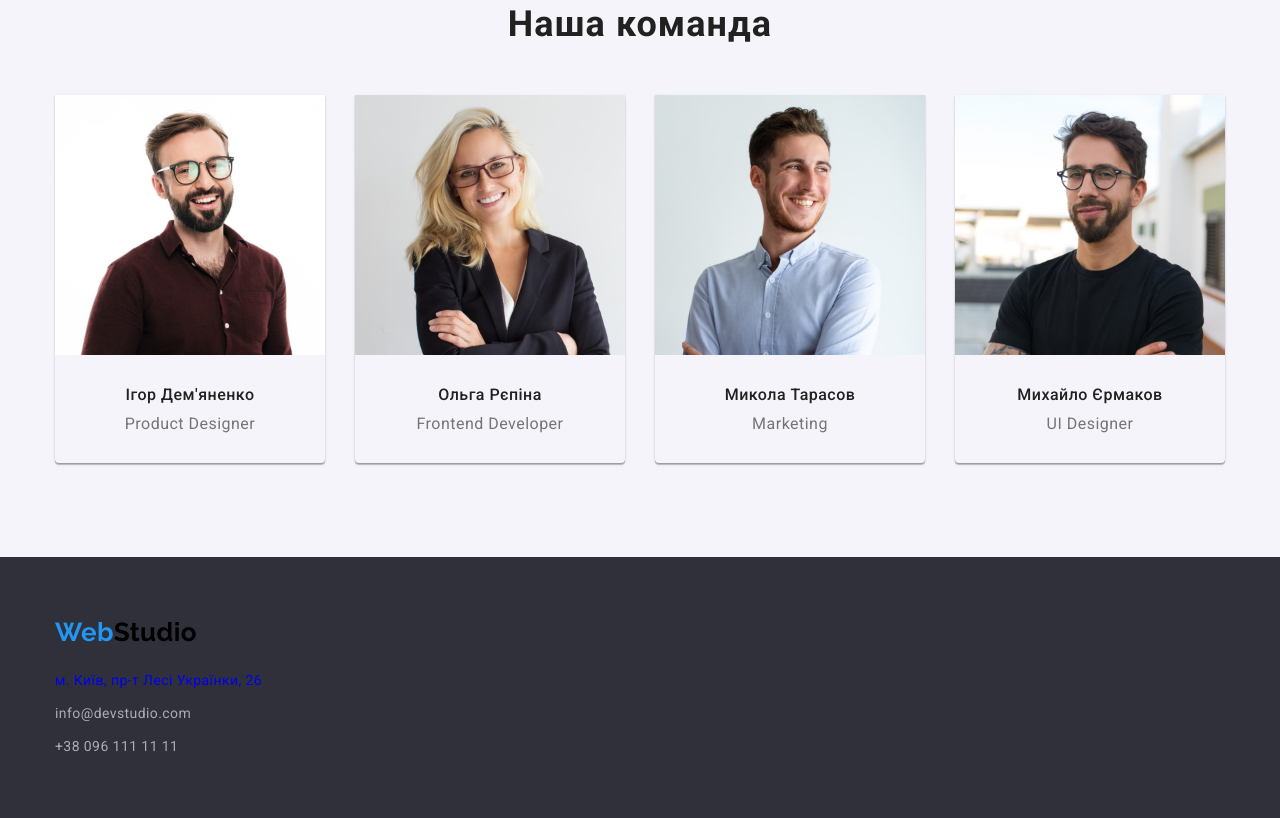
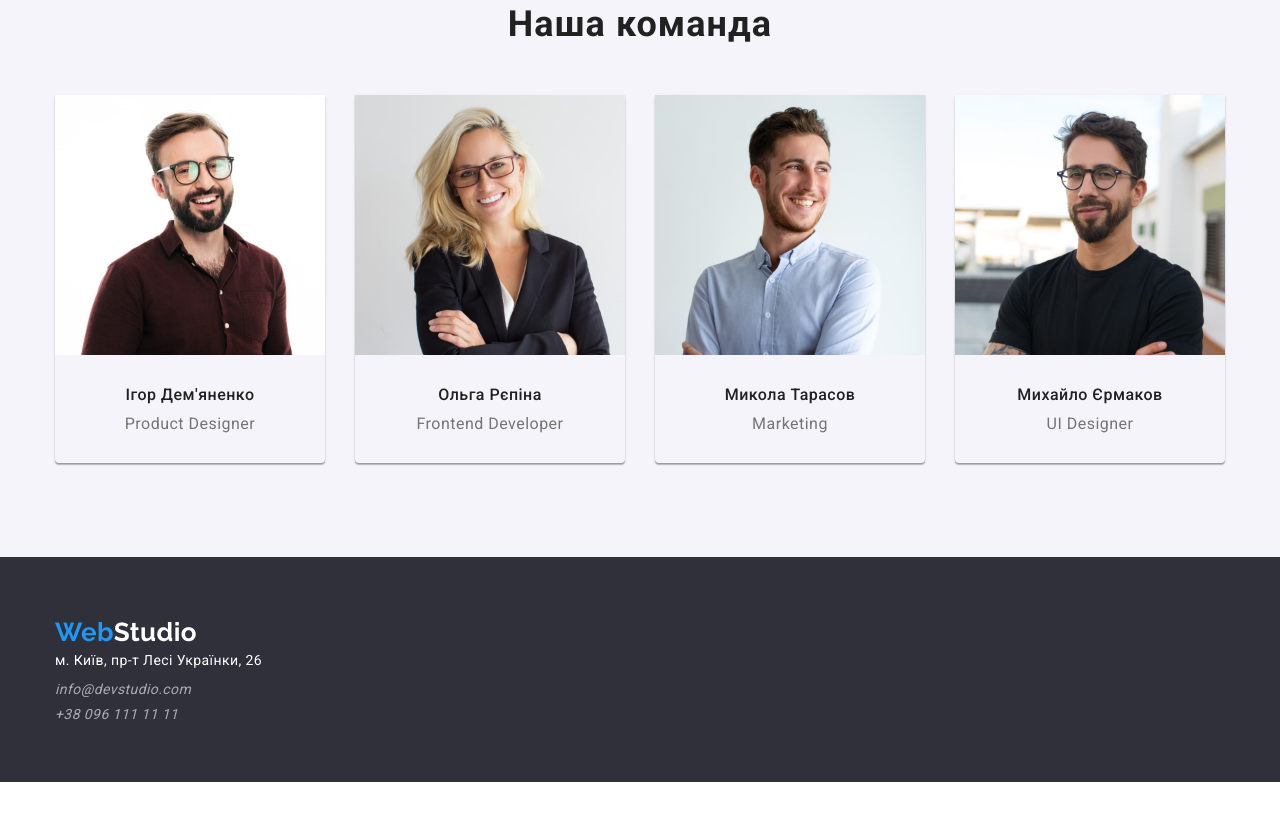
Before and after one commit to denispetrenk/goit-markup-hw-03, a plain HTML site: page index.html in a window 1280 px wide. Shown: the part 1508-2326 px from the top of the page. After the commit the page ends 2290 px from the top, so only its background shows below. Drawn offline with nearby package versions, Linux system fonts and the light colour scheme.

Commit message:
address fixed

```diff
--- a/css/styles.css
+++ b/css/styles.css
@@ -359,7 +359,7 @@ img {
 .foot .address {
   background-color: var(--footer-color);
   /*куда переставить цвет текста?!!!!!*/
-  /* color: var(--background-color);       */
+  color: var(--background-color);
 }
 .address-item {
   margin-bottom: 9px;
--- a/index.html
+++ b/index.html
@@ -194,7 +194,7 @@
         <a class="logo logo-footer" href="./index.html">
           <span class="logo-blue"> Web</span>Studio</a
         >
-        <address class="address">
+        <address class="">
           <ul class="list">
             <li class="address-item">
               <a
```
Also changed, not shown: portfolio.html (+3 -2 lines).
